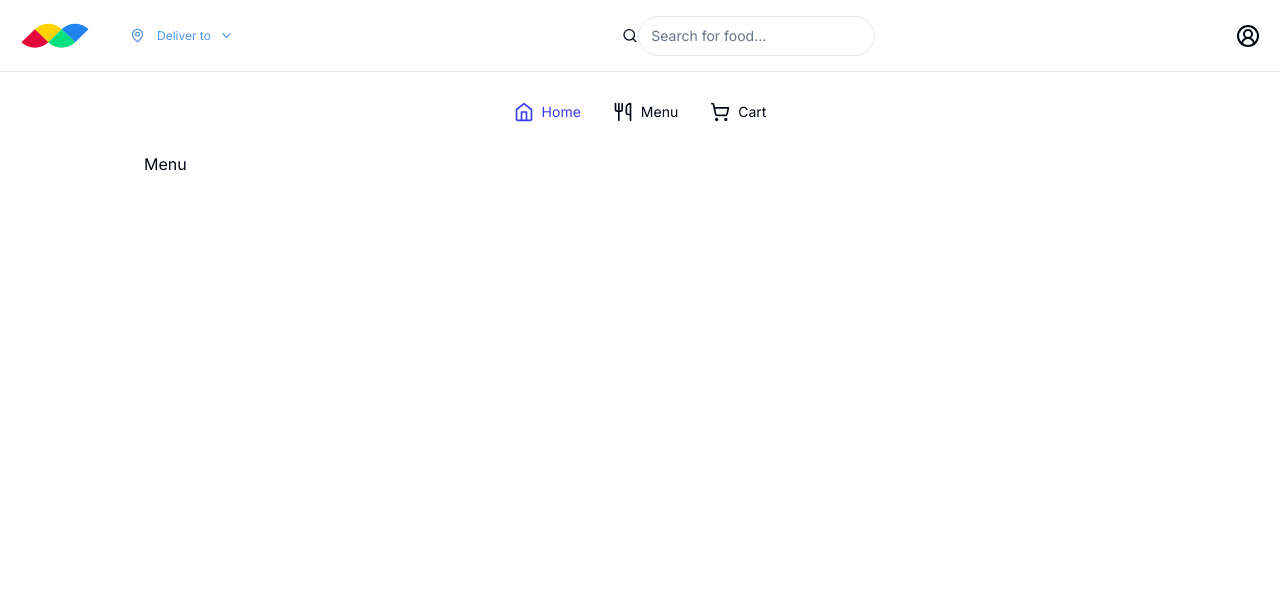
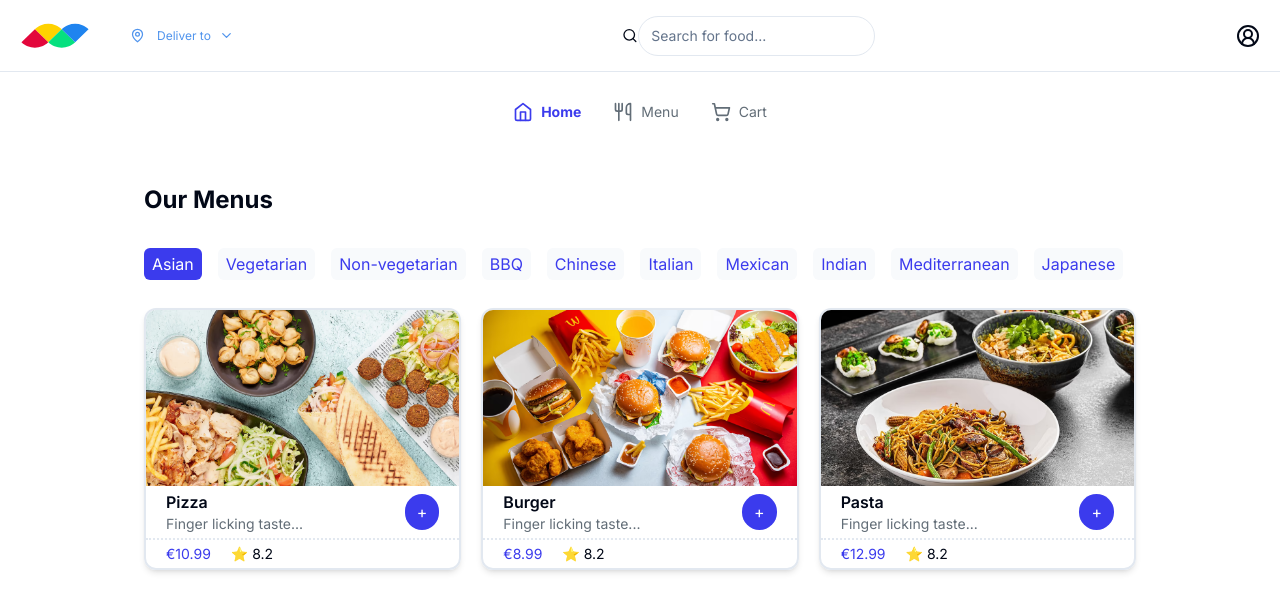
Before and after one commit to vaibhavbhardwaj201/food-app-client-frontend, a Next.js app: page /menu in a window 1280 px wide. Shown: the top 612 px of the page. Built offline with nearby package versions, Linux system fonts and the light colour scheme.

Commit message:
feat(ui): menu page ui

```diff
--- a/app/(main)/(home)/_components/carousel/index.tsx
+++ b/app/(main)/(home)/_components/carousel/index.tsx
@@ -10,6 +10,7 @@ import 'swiper/css/bundle'
 import useMediaQuery from '@/hooks/use-media-query'
 
 interface Category {
+    id: number
     name: string
     price: number
     imageUrl: string
@@ -30,11 +31,9 @@ const Carousel = ({imgArr}: CarouselProps) => {
           navigation={true}
           autoplay={{ delay: 2500, disableOnInteraction: false }}
           parallax={true}
-          onSlideChange={() => {}}
-          onSwiper={(swiper) => {}}
       >
         {imgArr && imgArr.map(url => (
-            <SwiperSlide key={url.name}>
+            <SwiperSlide key={url.id}>
                 <div className='w-full h-full overflow-hidden rounded-xl cursor-pointer'>
                     <Image src={url.imageUrl} alt='banner' width={1200} height={400} className='rounded-xl hover:scale-110 transition ease-in-out delay-250' />
                 </div>
--- a/app/(main)/(home)/page.tsx
+++ b/app/(main)/(home)/page.tsx
@@ -1,6 +1,5 @@
 import React from 'react'
 import { Metadata } from 'next';
-import Image from 'next/image';
 
 import Carousel from './_components/carousel';
 import Categories from '@/components/categories';
@@ -11,14 +10,10 @@ export const metadata: Metadata = {
 };
 
 const imgArr = [
-    { name: 'Italian', price: 11.99, imageUrl: '/bannerImg/banner1.avif' },
-    { name: 'Italian', price: 11.99, imageUrl: '/bannerImg/banner2.avif' },
-    { name: 'Italian', price: 11.99, imageUrl: '/bannerImg/banner3.avif' },
-    { name: 'Italian', price: 11.99, imageUrl: '/bannerImg/banner4.avif' },
-    // '/bannerImg/banner1.avif',
-    // '/bannerImg/banner2.avif',
-    // '/bannerImg/banner3.avif',
-    // '/bannerImg/banner4.avif',
+    { id: 4653, name: 'Italian', price: 11.99, imageUrl: '/bannerImg/banner1.avif' },
+    { id: 463453, name: 'Lol', price: 11.99, imageUrl: '/bannerImg/banner2.avif' },
+    { id: 4657353, name: 'Indian', price: 11.99, imageUrl: '/bannerImg/banner3.avif' },
+    { id: 4636553, name: 'SA', price: 11.99, imageUrl: '/bannerImg/banner4.avif' },
 ]
 
 const HomePage = () => {
--- a/app/(main)/_components/tabs/index.tsx
+++ b/app/(main)/_components/tabs/index.tsx
@@ -1,23 +1,24 @@
 import { Home, ShoppingCart, Utensils } from 'lucide-react'
 import Link from 'next/link'
-import React from 'react'
+import React, { useState } from 'react'
 
 interface TabsProps {
     cls: string
 }
 
 const Tabs = ({cls}: TabsProps) => {
+  const [activeTab, setActiveTab] = useState<string>('home')
   return (
       <nav className={`${cls} z-20`}>
-            <Link href={'/'} className='flex flex-col gap-1 justify-center items-center md:flex-row md:gap-2 text-primary'>
+            <Link href={'/'} onClick={() => setActiveTab('home')} className={`flex flex-col gap-1 justify-center items-center md:flex-row md:gap-2 ${activeTab === 'home' ? 'text-primary font-bold': 'text-gray'}`}>
                 <Home size={20} />
                 <div className='text-sm'>Home</div>
             </Link>
-            <Link href='/menu' className='flex flex-col gap-1 justify-center items-center md:flex-row md:gap-2'>
+          <Link href='/menu' onClick={() => setActiveTab('menu')} className={`flex flex-col gap-1 justify-center items-center md:flex-row md:gap-2 ${activeTab === 'menu' ? 'text-primary font-bold' : 'text-gray'}`}>
                 <Utensils size={20} />
                 <div className='text-sm'>Menu</div>
             </Link>
-            <Link href={'/cart'} className='flex flex-col gap-1 justify-center items-center md:flex-row md:gap-2'>
+          <Link href={'/cart'} onClick={() => setActiveTab('cart')} className={`flex flex-col gap-1 justify-center items-center md:flex-row md:gap-2 ${activeTab === 'cart' ? 'text-primary font-bold' : 'text-gray'}`}>
                 <ShoppingCart size={20} />
                 <div className='text-sm'>Cart</div>
             </Link>
--- a/app/(main)/menu/page.tsx
+++ b/app/(main)/menu/page.tsx
@@ -1,8 +1,45 @@
-import React from 'react'
+"use client"
+
+import React, { useState } from 'react'
+import Link from 'next/link'
+
+import data from '@/dummy-data/categories.json'
+import dummyData from '@/dummy-data/homepage-dummy'
+import Card from '@/components/card'
+import Dish from '@/components/dish/Dish'
 
 const Menu = () => {
+  const [activeCategory, setActiveCategory] = useState<string>('Asian')
   return (
-    <div>Menu</div>
+    <>
+      <div className='text-2xl font-bold my-8 overflow-hidden'>Our Menus</div>
+      <div className='overflow-hidden'>
+        <nav>
+          <div className='flex gap-4 overflow-x-auto no-scrollbar'>
+            {data.categories.map((category) => (
+              <Link
+                className={`whitespace-nowrap text-primary py-1 px-2 rounded-md ${activeCategory === category.name ? 'bg-primary text-white' : ' bg-primary-foreground'}`}
+                onClick={() => setActiveCategory(category.name)}
+                href={`#${category.name}`}
+                key={category.name} >
+                  {category.name}
+              </Link>
+            ))}
+          </div>
+        </nav>
+      </div>
+
+      <div className='my-7'>
+        <div className='grid grid-cols-1 gap-5 sm:grid-cols-2 lg:grid-cols-3'>
+            {dummyData[0].dishes.map(category => (
+              <div key={category.id}>
+                <Card item={category} />
+                {/* <Dish /> */}
+              </div>
+            ))}
+        </div>
+      </div>
+    </>
   )
 }
 
--- a/components/card/index.tsx
+++ b/components/card/index.tsx
@@ -3,6 +3,7 @@ import React from 'react'
 
 interface CardProps {
     item: {
+        id: number
         name: string
         price: number
         imageUrl: string
@@ -13,7 +14,7 @@ const Card = ({ item }: CardProps) => {
   return (
       <div className='rounded-xl cursor-pointer max-w-[400px] shadow-md'>
           <div className='hover:scale-105 transition ease-in-out delay-250'>
-              <div key={item.name} className='border-2 z-10 flex flex-col gap-1 rounded-xl overflow-hidden'>
+              <div key={item.id} className='border-2 z-10 flex flex-col gap-1 rounded-xl overflow-hidden'>
                   <Image src={item.imageUrl} alt={item.name} width={500} height={150} className='object-cover' />
                 <div className='px-5 flex justify-between items-center'>
                       <div>
@@ -24,8 +25,9 @@ const Card = ({ item }: CardProps) => {
                         <div className='bg-primary text-white rounded-full px-3 py-1.5 flex'>+</div>
                       </div>
                 </div>
-                <div className='border-t-2 border-dotted px-5 py-1'>
+                <div className='flex gap-5 border-t-2 border-dotted px-5 py-1'>
                     <div className='text-sm text-primary'>€{item.price}</div>
+                    <div className='text-sm'>⭐ 8.2</div>
                 </div>
             </div>
         </div>
--- a/components/carousel-item/index.tsx
+++ b/components/carousel-item/index.tsx
@@ -11,6 +11,7 @@ import useMediaQuery from '@/hooks/use-media-query'
 import Card from '../card'
 
 interface Category {
+    id: number
     name: string
     price: number
     imageUrl: string
@@ -33,7 +34,7 @@ const CarouselItem = ({items}: CarouselProps) => {
       parallax={true}
     >
       {items && items.map(item => (
-        <SwiperSlide key={item.name}>
+        <SwiperSlide key={item.id}>
           <div className='w-full h-full rounded-xl overflow-hidden cursor-pointer max-w-[400px] py-1'>
             <Card item={item} />
           </div>
--- /dev/null
+++ b/components/dish/Dish.tsx
@@ -0,0 +1,32 @@
+import Image from 'next/image'
+import React from 'react'
+import { Button } from '../ui/button'
+
+const Dish = () => {
+  return (
+    <div className='container my-5'>
+        <div className='flex flex-row gap-5 items-center w-full'>
+            <div className='rounded-lg overflow-hidden'>
+                <Image className='' src='/bannerImg/banner2.avif' alt='dish' width={300} height={200} />
+            </div>
+            <div className='flex flex-row gap-5 justify-between w-full'>
+                  <div className='flex flex-col gap-5'>
+                      <div>
+                          <div className='text-primary font-bold'>Dominos Cheese Burst</div>
+                          <div className='text-gray'>Here you will find quality with taste.</div>
+                      </div>
+                    <div className='flex gap-4'>
+                        <div className='font-semibold'>€8.4</div>
+                        <div>⭐ 8.2</div>
+                    </div>
+                  </div>
+            </div>
+            <div>
+                <Button className='bg-primary text-white px-4 py-2 rounded-md'>Add to Cart</Button>
+            </div>
+        </div>
+    </div>
+  )
+}
+
+export default Dish
--- a/dummy-data/homepage-dummy.ts
+++ b/dummy-data/homepage-dummy.ts
@@ -1,42 +1,46 @@
 const dummyData = [
   {
+    id: 1,
     category: 'Popular',
     dishes: [
-      { name: 'Pizza', price: 10.99, imageUrl: '/bannerImg/banner3.avif' },
-      { name: 'Burger', price: 8.99, imageUrl: '/bannerImg/banner2.avif' },
-      { name: 'Pasta', price: 12.99, imageUrl: '/bannerImg/banner4.avif' },
+      { id: 13456, name: 'Pizza', price: 10.99, imageUrl: '/bannerImg/banner3.avif' },
+      { id: 472, name: 'Burger', price: 8.99, imageUrl: '/bannerImg/banner2.avif' },
+      { id: 3256, name: 'Pasta', price: 12.99, imageUrl: '/bannerImg/banner4.avif' },
       // Add more popular dishes
     ]
   },
   {
+    id: 2,
     category: 'Offers',
     dishes: [
-      { name: 'Special Pizza', price: 9.99, imageUrl: '/bannerImg/banner1.avif' },
-      { name: 'Meal', price: 14.99, imageUrl: '/bannerImg/banner3.avif' },
-      { name: 'Single Meal', price: 14.99, imageUrl: '/bannerImg/banner4.avif' },
-      { name: 'Mac Meal', price: 14.99, imageUrl: '/bannerImg/banner2.avif' },
-      { name: 'Noodles', price: 14.99, imageUrl: '/bannerImg/banner3.avif' },
+      { id: 2454, name: 'Special Pizza', price: 9.99, imageUrl: '/bannerImg/banner1.avif' },
+      { id: 573826, name: 'Meal', price: 14.99, imageUrl: '/bannerImg/banner3.avif' },
+      { id: 636, name: 'Single Meal', price: 14.99, imageUrl: '/bannerImg/banner4.avif' },
+      { id: 7835, name: 'Mac Meal', price: 14.99, imageUrl: '/bannerImg/banner2.avif' },
+      { id: 892876, name: 'Noodles', price: 14.99, imageUrl: '/bannerImg/banner3.avif' },
       // Add more offers
     ]
   },
   {
+    id: 3,
     category: 'Categories',
     dishes: [
-      { name: 'Italian', price: 11.99, imageUrl: '/bannerImg/banner3.avif' },
-      { name: 'Mexican', price: 10.99, imageUrl: '/bannerImg/banner2.avif' },
-      { name: 'Chinese', price: 9.99, imageUrl: '/bannerImg/banner4.avif' },
-      { name: 'Indian', price: 9.99, imageUrl: '/bannerImg/banner1.avif' },
+      { id: 90896, name: 'Italian', price: 11.99, imageUrl: '/bannerImg/banner3.avif' },
+      { id: 1267850, name: 'Mexican', price: 10.99, imageUrl: '/bannerImg/banner2.avif' },
+      { id: 12091, name: 'Chinese', price: 9.99, imageUrl: '/bannerImg/banner4.avif' },
+      { id: 1322, name: 'Indian', price: 9.99, imageUrl: '/bannerImg/banner1.avif' },
       // Add more categories
     ]
   },
   {
+    id: 4,
     category: "Today's Specials",
     dishes: [
-      { name: 'Grilled Chicken', price: 13.99, imageUrl: '/bannerImg/banner3.avif' },
-      { name: 'Seafood Pasta', price: 15.99, imageUrl: '/bannerImg/banner1.avif' },
-      { name: 'Sushi', price: 15.99, imageUrl: '/bannerImg/banner4.avif' },
-      { name: 'Sambhar', price: 15.99, imageUrl: '/bannerImg/banner2.avif' },
-      { name: 'Soup', price: 15.99, imageUrl: '/bannerImg/banner3.avif' },
+      { id: 14353, name: 'Grilled Chicken', price: 13.99, imageUrl: '/bannerImg/banner3.avif' },
+      { id: 165434, name: 'Seafood Pasta', price: 15.99, imageUrl: '/bannerImg/banner1.avif' },
+      { id: 12555, name: 'Sushi', price: 15.99, imageUrl: '/bannerImg/banner4.avif' },
+      { id: 1547636, name: 'Sambhar', price: 15.99, imageUrl: '/bannerImg/banner2.avif' },
+      { id: 1267, name: 'Soup', price: 15.99, imageUrl: '/bannerImg/banner3.avif' },
       // Add more today's specials
     ]
   }
--- a/package.json
+++ b/package.json
@@ -12,6 +12,7 @@
     "@radix-ui/react-dialog": "^1.0.5",
     "@radix-ui/react-dropdown-menu": "^2.0.6",
     "@radix-ui/react-slot": "^1.0.2",
+    "@reduxjs/toolkit": "^2.2.3",
     "class-variance-authority": "^0.7.0",
     "clsx": "^2.1.0",
     "embla-carousel-autoplay": "^8.0.1",
@@ -21,6 +22,7 @@
     "next-themes": "^0.2.1",
     "react": "^18",
     "react-dom": "^18",
+    "react-redux": "^9.1.0",
     "sonner": "^1.4.3",
     "swiper": "^11.1.0",
     "tailwind-merge": "^2.2.1",
```
Also changed, not shown: tailwind.config.ts (+15 -1 lines), 1 other file (tests, documents, lock files or other folders).
